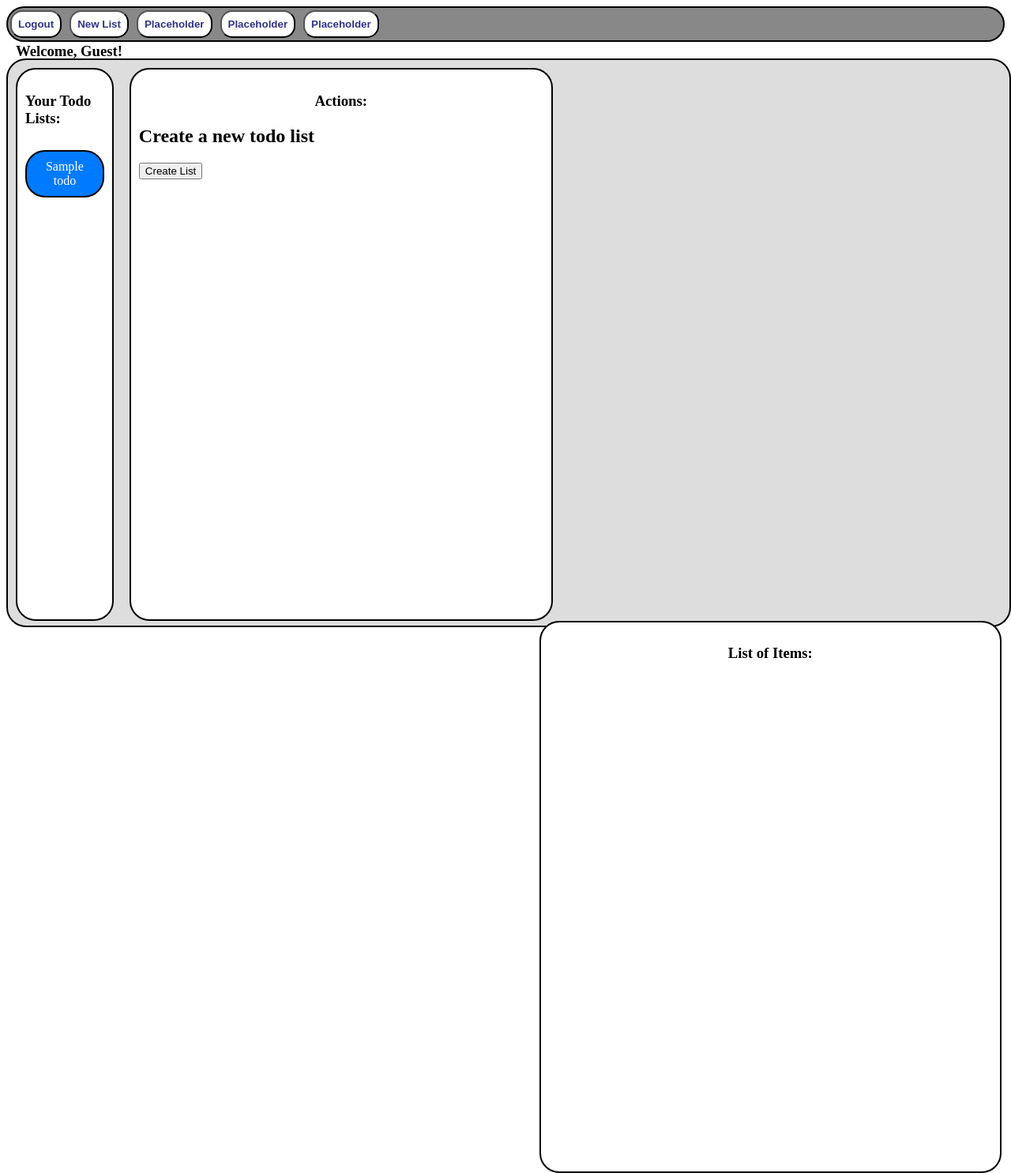
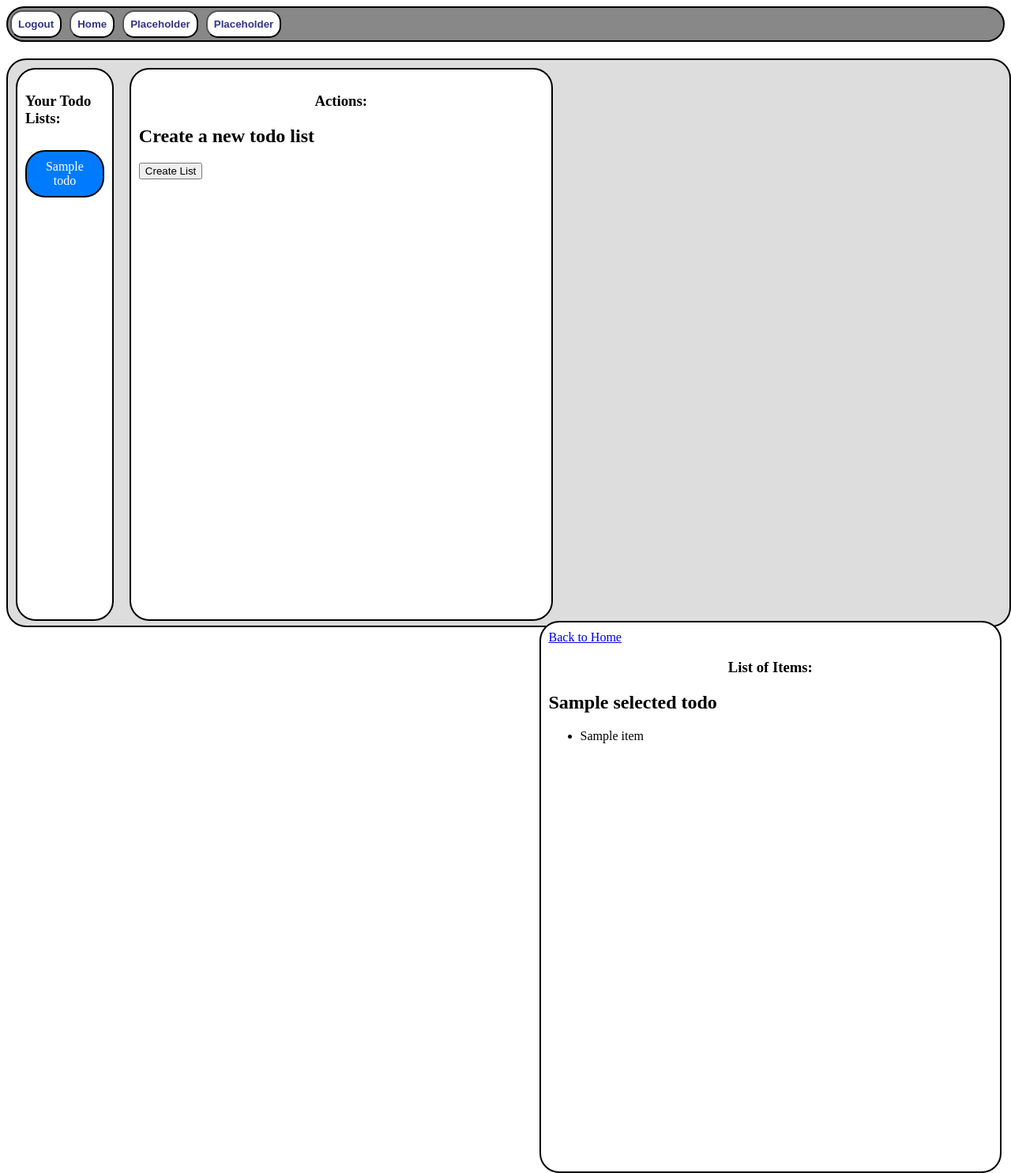
Before and after one commit to RobTilton/Crud_Todo, a Django app: template todoList_app/templates/home.html in a window 1280 px wide. Shown: the whole page at 79% size. Run offline with Django 3.2, Linux system fonts and the light colour scheme; the template is opened without the code that fills it: most values are stand-ins (such as "Sample title", 1, 10 or a date in 2020).

Commit message:
split home.html, todolist up.

```diff
--- a/auth_app/templates/base.html
+++ b/auth_app/templates/base.html
@@ -33,8 +33,8 @@
     <div class="navbar">
         <center>
             <a href={% url 'logout' %}><button class="navbutton"><strong>Logout</strong></button></a>
-            <a href={% url 'new_list' %}><button class="navbutton"><strong>New List</strong></button></a>
-            <button class='navbutton'><strong>Placeholder</strong></button>
+
+            <a href={% url 'home' %}><button class='navbutton'><strong>Home</strong></button></a>
             <button class='navbutton'><strong>Placeholder</strong></button>
             <button class='navbutton'><strong>Placeholder</strong></button>
         </center>
--- a/todoList_app/models.py
+++ b/todoList_app/models.py
@@ -1,9 +1,5 @@
 from django.db import models
 from django.contrib.auth.models import User
-
-from django.db import models
-from django.contrib.auth.models import User
-
 
 class TodoList(models.Model):
     name = models.CharField(max_length = 200)
--- /dev/null
+++ b/todoList_app/templates/actions_panel.html
@@ -0,0 +1,12 @@
+<div class="actions-panel">
+    <center><h3>Actions:</h3></center>
+    <div class="new-list-action">
+        <h2>Create a new todo list</h2>
+        <form method="post" action="{% url 'home' %}">
+            {% csrf_token %}
+            {{ form.as_ul }}
+            <button type="submit" class="btn btn-primary">Create List</button>
+        </form>
+    </div>
+    <!-- Placeholder for other actions (add, change, delete) -->
+</div>
--- a/todoList_app/templates/home.html
+++ b/todoList_app/templates/home.html
@@ -3,8 +3,6 @@
 {% block title %}Todo{% endblock %}
 
 {% block header %}{% endblock %}
-
-
 
 {% block content %}
 <style>
@@ -15,7 +13,6 @@
         left: 0;
         bottom: 20px;
         top: 40px;
-
         width: 98.75%;
         height: 87vh;
         padding: 10px;
@@ -76,50 +73,26 @@
     .list-button:hover {
         background-color: #0056b3;
     }
+</style>
 
 
-</style>
+<div class="profile-panel">
+    {% include 'list_panel.html' %}  <!-- Include the List Panel template -->
+    {% include 'actions_panel.html' %}  <!-- Include the Actions Panel template -->
 
-<div>
-
-    <div class='profile-panel'>
-        <div class="list-panel">
-            <h3><strong>Your Todo Lists:</strong></h3>
-
-            {% for todo_list in user_lists %}
-                <a href="{% url 'home' %}" class="btn btn-primary list-button"> <!-- Set up a way to view each list, or even to display it on the other side of the page-->
-                    {{ todo_list.name }}
-                </a><br/>
-            {% endfor %}
-        </div>
-
-        <div class='greeting'>
-            {% if user.is_authenticated %}
-                <center><h3>Welcome, {{ user.username }}!</h3></center>
-            {% else %}
-                <center><h3>Welcome, Guest!</h3></center>
-            {% endif %}
-        </div>
-
-        <div class='actions-panel'>
-            <center><h3>Actions:</h3></center>
-            <div class="container">
-                <h2> Create a new todo list </h2>
-                <form method='post' action="{% url 'new_list' %}">
-                    {% csrf_token %}
-                    {{form.as_ul}}
-                    <button type='submit' class='btn btn-primary'>Create List</button>
-                </form>
-            </div>
-            <!-- place holder for actions, add, change, delete -->
-        </div>
-
-        <div class='todo-panel'>
-            <center><h3>List of Items:</h3></center>
-            <!-- place holder for list display logic -->
-        </div>
-
+    <div class="todo-panel">
+        {% if selected_todo_list %}
+            <a href="{% url 'home' %}" class="back-to-home-button">Back to Home</a>
+        {% endif %}
+        <center><h3>List of Items:</h3></center>
+        {% if selected_todo_list %}
+            <h2>{{ selected_todo_list.name }}</h2>
+            <ul>
+                {% for item in todo_items %}
+                    <li>{{ item.name }}</li>
+                {% endfor %}
+            </ul>
+        {% endif %}
     </div>
-
 </div>
 {% endblock %}
--- /dev/null
+++ b/todoList_app/templates/list_panel.html
@@ -0,0 +1,8 @@
+<div class="list-panel">
+    <h3><strong>Your Todo Lists:</strong></h3>
+    {% for todo_list in user_lists %}
+        <a href="{% url 'view_todo_list' todo_list.id %}" class="list-button">
+            {{ todo_list.name }}
+        </a><br/>
+    {% endfor %}
+</div>
--- a/todoList_app/urls.py
+++ b/todoList_app/urls.py
@@ -1,9 +1,7 @@
 from django.urls import path
 from . import views
 
-
-
 urlpatterns = [
     path('home/', views.Home, name='home'),
-
+    path('view_todo_list/<int:todo_list_id>/', views.View_Todo_List, name='view_todo_list'),
 ]
```
Also changed, not shown: todoList_app/templates/view_todo_list.html (added, +23 -0 lines), todoList_app/views.py (+19 -2 lines).
